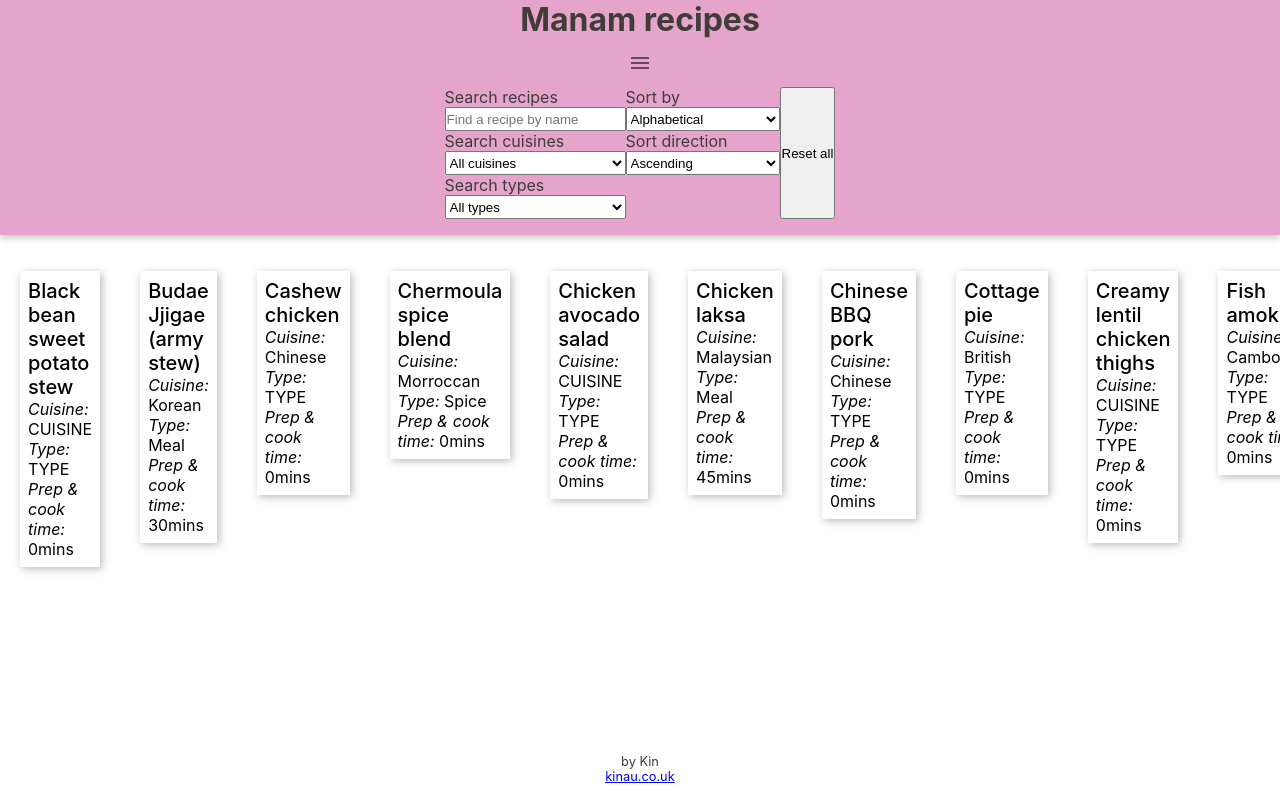
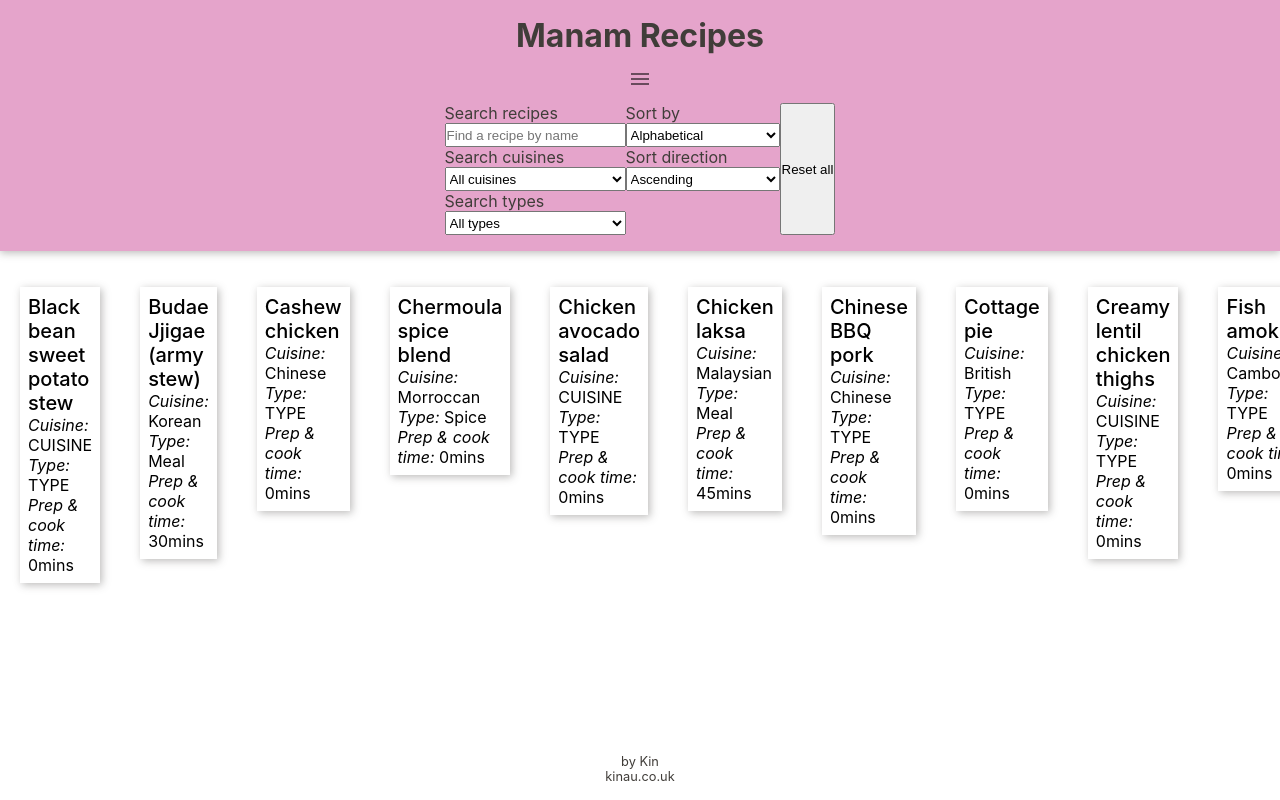
Before and after one commit to kin-au/manam-recipes, a React (Create React App) app: page /recipes in a window 1280 px wide. Shown: the top 800 px of the page. Built offline with nearby package versions, Linux system fonts and the light colour scheme.

Commit message:
header and footer styles

```diff
--- a/src/components/Footer/Footer.style.js
+++ b/src/components/Footer/Footer.style.js
@@ -5,10 +5,17 @@ const Footer = styled.footer`
   display: flex;
   flex-direction: column;
   align-items: center;
-  width: 100%;
   margin: 1rem 0rem;
   color: ${lightTheme.colors.primary};
   font-size: 0.8rem;
+
+  a {
+    color: #403d39;
+    text-decoration: none;
+    :hover {
+      color: #e5a4cb;
+    }
+  }
 `;
 
 export { Footer };
--- a/src/components/Header/Header.style.js
+++ b/src/components/Header/Header.style.js
@@ -9,8 +9,7 @@ const Header = styled.header`
   flex-direction: column;
   align-items: center;
   margin-bottom: 1rem;
-  padding-bottom: 1rem;
-  width: 100%;
+  padding: 1rem;
   background-color: ${lightTheme.colors.background};
   color: ${lightTheme.colors.primary};
   box-shadow: 0 0.125rem 0.5rem #403d3959;
--- a/src/components/Header/Header.tsx
+++ b/src/components/Header/Header.tsx
@@ -10,7 +10,7 @@ const Header = (props: HeaderProps) => {
   const showingRecipes = useLocation().pathname === "/recipes";
   return (
     <SC.Header>
-      <h1>Manam recipes</h1>
+      <h1>Manam Recipes</h1>
       <Navbar />
       {!showingRecipes ? null : (
         <RecipeFinder allRecipes={allRecipes} setShowRecipes={setShowRecipes} />
```
